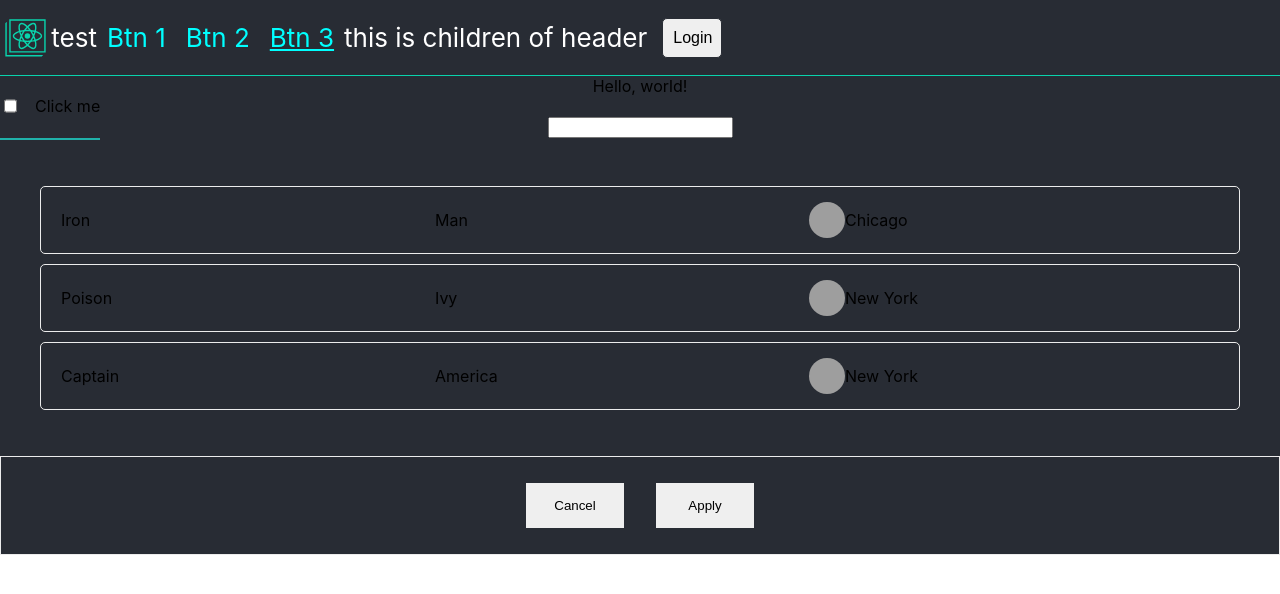
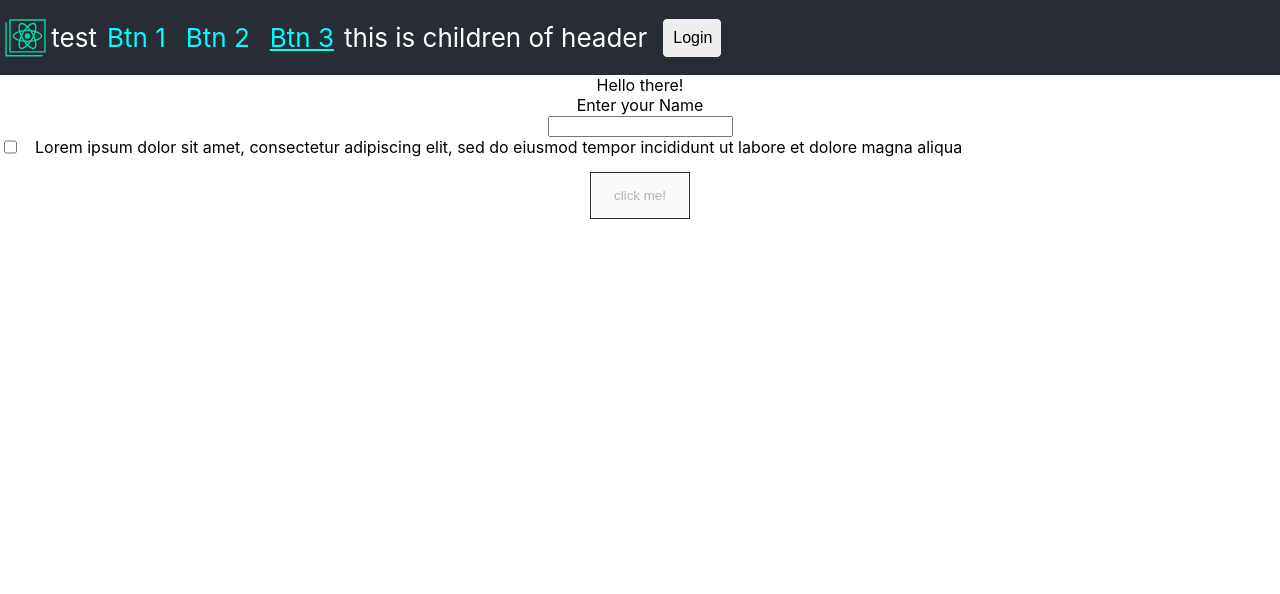
Before and after one commit to AlyonaPianykh/lecture-1-project, a React (Create React App) app: page / in a window 1280 px wide. Shown: the top 594 px of the page. Built offline with nearby package versions, Linux system fonts and the light colour scheme; grey boxes are pictures that could not be loaded.

Commit message:
Practice 2

```diff
--- a/src/components/App/App.js
+++ b/src/components/App/App.js
@@ -1,32 +1,11 @@
 import React, { Component } from 'react';
-import { people } from '../../constants/people';
-import { ButtonAsClass as Button } from '../Button/Button';
+import { Button as Button } from '../Button/Button';
 import { Header } from '../Header/Header';
-import Checkbox from '../Checkbox/Checkbox';
-import { Input } from '../Input/Input';
 
+import { Form } from '../Form/Form';
 import './App.css';
 
 const CN = 'App';
-
-function renderPeopleList() {
-  return people.map(person => {
-    const { firstName, lastName, avatar, address = 'New York' } = person;
-
-    return (
-      <li className="list-item" key={`${firstName} ${lastName}`}>
-        <div>{firstName}</div>
-        <div>{lastName}</div>
-        <img
-          src={avatar}
-          className="avatar"
-          alt={`avatar for ${firstName} ${lastName}`}
-        />
-        <div>{address}</div>
-      </li>
-    );
-  });
-}
 
 class AppTheReal extends Component {
   constructor() {
@@ -35,13 +14,11 @@ class AppTheReal extends Component {
     this.greeting = 'Hello, world!';
 
     this.state = {
-      isChecked: false,
-      inputValue: '',
-      isDarkTheme: true
+      isDarkTheme: false,
+      showSuccess: false
     };
 
     this.onApplyBtnClick = this.onApplyBtnClick.bind(this);
-    this.onCheck = this.onCheck.bind(this);
   }
 
   renderActionsBlock() {
@@ -70,24 +47,16 @@ class AppTheReal extends Component {
     });
   }
 
-  onCheck(e) {
-    const { isChecked } = this.state;
+  onFormSubmit = () => {
+    const { showSuccess } = this.state;
 
     this.setState({
-      isChecked: !isChecked
-    }, () => {
-      console.log('state changed');
-    });
-  }
-
-  onInputChange = (inputValue) => {
-    this.setState({
-      inputValue
+      showSuccess: true
     });
   };
 
   render() {
-    const { isChecked, inputValue, isDarkTheme } = this.state;
+    const { isChecked, inputValue, isDarkTheme, showSuccess } = this.state;
     const greetingElement = (<div className="class-12">{this.greeting}</div>);
 
     console.log('App render');
@@ -103,16 +72,9 @@ class AppTheReal extends Component {
           <div>this is children of header</div>
         </Header>
 
-        <div>
-          {greetingElement}
-        </div>
+        <Form onSubmit={this.onFormSubmit}/>
 
-        <Checkbox label="Click me" isChecked={isChecked} onChange={this.onCheck}/>
-
-        <Input value={inputValue} onChange={this.onInputChange}/>
-        <div className="divider"/>
-        <ul className="list">{renderPeopleList()}</ul>
-        {this.renderActionsBlock()}
+        { showSuccess && <div>All good!</div> }
       </div>
     );
   }
--- /dev/null
+++ b/src/components/Form/Form.css
@@ -0,0 +1,3 @@
+.custom-form {
+
+}
--- /dev/null
+++ b/src/components/Form/Form.js
@@ -0,0 +1,68 @@
+import React, { Component } from 'react';
+import { Input } from '../Input/Input';
+import Checkbox from '../Checkbox/Checkbox';
+import { Button } from '../Button/Button';
+
+const CN = 'custom-form';
+
+export class Form extends Component {
+
+  onInputChange = (inputValue) => {
+    this.setState({
+      inputValue
+    });
+  };
+  onCheck = (e) => {
+    const { isChecked } = this.state;
+
+    this.setState({
+      isChecked: !isChecked
+    });
+  };
+
+  isValid = () => {
+    const { isChecked, inputValue } = this.state;
+
+    return inputValue.length && isChecked;
+  };
+
+  constructor(props) {
+    super(props);
+
+    this.state = {
+      isChecked: false,
+      inputValue: ''
+    };
+  }
+
+  render() {
+    const { inputValue, isChecked } = this.state;
+    const { onSubmit } = this.props;
+
+    return (
+      <form>
+        Hello there!
+        <div className={`${CN}`}>Enter your Name</div>
+
+        <Input
+          className={`${CN}__input`}
+          value={inputValue}
+          onChange={this.onInputChange}
+        />
+
+        <Checkbox
+          onChange={this.onCheck}
+          className={`${CN}__checkbox`}
+          isChecked={isChecked}
+          label="Lorem ipsum dolor sit amet, consectetur adipiscing elit, sed do eiusmod tempor incididunt ut labore et dolore magna aliqua"
+        />
+
+        <Button
+          label="click me!"
+          disabled={!this.isValid()}
+          onClick={onSubmit}
+        />
+      </form>
+    );
+  }
+}
--- a/src/components/Header/Header.js
+++ b/src/components/Header/Header.js
@@ -1,6 +1,6 @@
 import React from 'react';
 import logo from '../../logo.svg';
-import { ButtonAsClass as Button } from '../Button/Button';
+import { Button as Button } from '../Button/Button';
 import './Header.css';
 
 const CN = 'default-header';
```
Also changed, not shown: src/components/Button/Button.js (+2 -5 lines).
